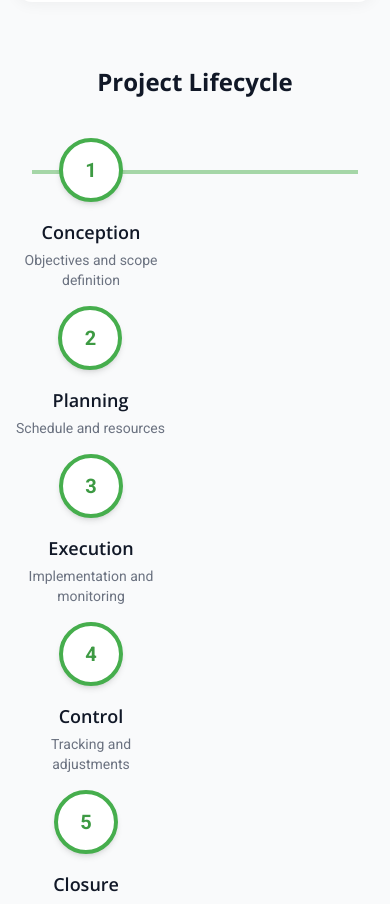
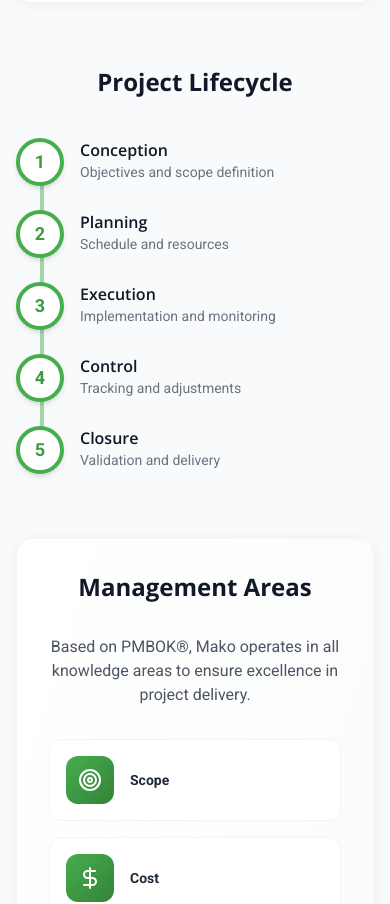
Before and after one commit to cavalcanteprofissional/mako, a Next.js app: page /o-que-fazemos in a window 390 px wide. Shown: the part 3440-4344 px from the top of the page. Built offline with nearby package versions, Linux system fonts and the light colour scheme.

Commit message:
fix: corrige imports de imagens e timeline mobile
- Corrige caminho de imagens de Prancheta para client-X
- Implementa timeline vertical responsiva no mobile

```diff
--- a/src/components/sections/AnimatedClientsSection.tsx
+++ b/src/components/sections/AnimatedClientsSection.tsx
@@ -19,7 +19,7 @@ export default function AnimatedClientsSection() {
       return {
         id: String(i),
         name: `Cliente ${i}`,
-        image: `/images/clients/Prancheta ${i}.${ext}`,
+        image: `/images/clients/client-${i}.${ext}`,
       }
     }), []
   )
--- a/src/components/sections/ClientsGridSection.tsx
+++ b/src/components/sections/ClientsGridSection.tsx
@@ -14,7 +14,7 @@ const clients: Client[] = Array.from({ length: 41 }, (_, i) => {
   return {
     id: String(i),
     name: `Cliente ${i}`,
-    image: `/images/clients/Prancheta ${i}.${ext}`,
+    image: `/images/clients/client-${i}.${ext}`,
   }
 })
 
--- a/src/components/sections/MethodologySection.tsx
+++ b/src/components/sections/MethodologySection.tsx
@@ -112,26 +112,28 @@ export default function MethodologySection() {
             {translate('methodology.phases.title')}
           </h3>
 
-          <div className="relative">
-            {/* Line */}
+          <div className="relative md:py-2">
+            {/* Line - vertical no mobile, horizontal no desktop */}
             <div className="absolute top-8 left-0 right-0 h-1 bg-primary-200 hidden md:block" />
-            <div className="absolute top-8 left-4 right-4 h-1 bg-primary-200 md:hidden" />
+            <div className="absolute top-8 bottom-8 w-1 bg-primary-200 md:hidden" style={{ left: '1.5rem' }} />
 
-            <div className="flex flex-col md:flex-row justify-between items-start gap-4">
+            <div className="flex flex-col md:flex-row justify-between items-start gap-6 md:gap-4">
               {phases.map((phase, index) => (
                 <div
                   key={index}
-                  className="flex flex-col items-center flex-1 relative z-10 group cursor-pointer"
+                  className="flex md:flex-col items-start md:items-center flex-1 relative z-10 group cursor-pointer"
                 >
-                  <div className="w-16 h-16 bg-white border-4 border-primary-500 rounded-full flex items-center justify-center mb-4 shadow-md group-hover:shadow-xl group-hover:scale-110 group-hover:border-primary-600 transition-all duration-300">
-                    <span className="text-xl font-bold text-primary-600 group-hover:text-primary-700 transition-colors duration-300">{index + 1}</span>
+                  <div className="w-12 h-12 md:w-16 md:h-16 bg-white border-4 border-primary-500 rounded-full flex items-center justify-center md:mb-4 shadow-md group-hover:shadow-xl group-hover:scale-110 group-hover:border-primary-600 transition-all duration-300 flex-shrink-0">
+                    <span className="text-lg md:text-xl font-bold text-primary-600 group-hover:text-primary-700 transition-colors duration-300">{index + 1}</span>
                   </div>
-                  <h4 className="text-lg font-semibold text-gray-900 text-center group-hover:text-primary-600 transition-colors duration-300">
-                    {phase.title}
-                  </h4>
-                  <p className="text-sm text-gray-500 text-center mt-1 max-w-[150px] group-hover:text-gray-700 transition-colors duration-300">
-                    {phase.description}
-                  </p>
+                  <div className="md:text-center ml-4 md:ml-0">
+                    <h4 className="text-base md:text-lg font-semibold text-gray-900 group-hover:text-primary-600 transition-colors duration-300">
+                      {phase.title}
+                    </h4>
+                    <p className="text-sm text-gray-500 mt-0 md:mt-1 md:max-w-[150px] group-hover:text-gray-700 transition-colors duration-300">
+                      {phase.description}
+                    </p>
+                  </div>
                 </div>
               ))}
             </div>
```
